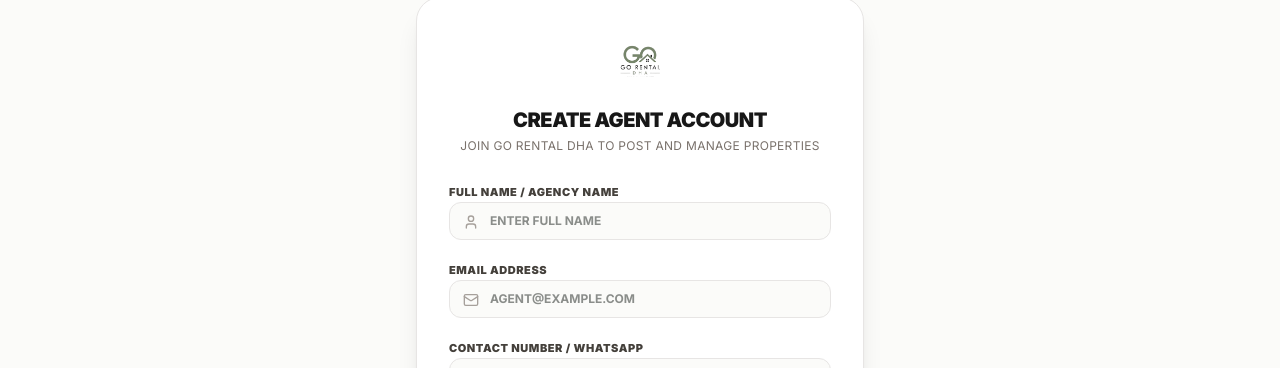
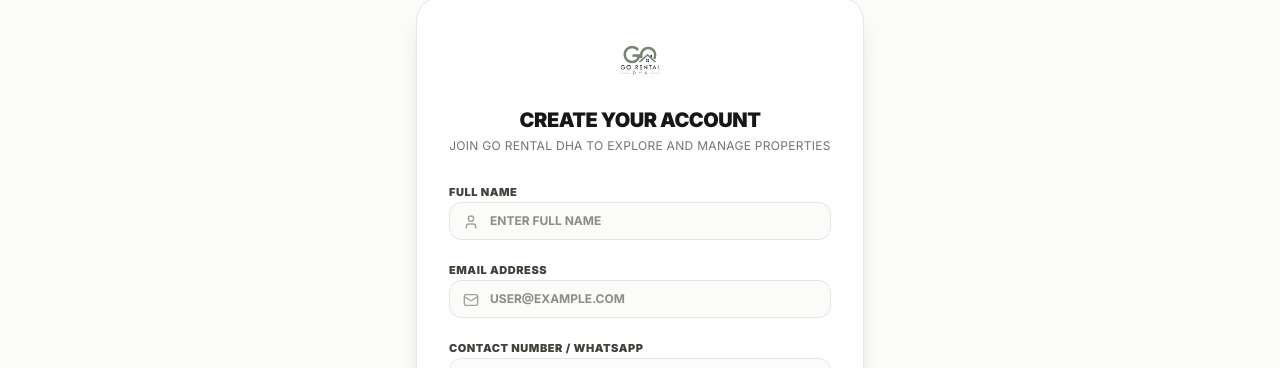
Before and after one commit to Muhammadzaid890/GO-RENTAL, a Next.js app: page /signup in a window 1280 px wide. Shown: the part 169-537 px from the top of the page. Built offline with nearby package versions, Linux system fonts and the light colour scheme; no server answers.

Commit message:
Remove agent role toggle from signup, default new registrations to client role

```diff
--- a/src/app/signup/page.tsx
+++ b/src/app/signup/page.tsx
@@ -15,7 +15,7 @@ export default function SignupPage() {
     name: "",
     email: "",
     phone: "",
-    role: "AGENT",
+    role: "USER", // Default har koi Client (USER) banega
   });
 
   const handleSubmit = async (e: React.FormEvent) => {
@@ -24,7 +24,8 @@ export default function SignupPage() {
     setError("");
 
     try {
-      const res = await registerUser(formData);
+      // Form data hamesha role: "USER" ke sath submit hoga
+      const res = await registerUser({ ...formData, role: "USER" });
       if (res.success) {
         router.push("/dashboard/my-ads");
       } else {
@@ -41,7 +42,7 @@ export default function SignupPage() {
     <div className="min-h-[85vh] flex items-center justify-center px-4 py-12">
       <div className="w-full max-w-md bg-white rounded-3xl border border-stone-200 p-6 sm:p-8 shadow-xl space-y-6">
 
-        {/* LOGO CONTAINER - Transparent with No Background */}
+        {/* LOGO CONTAINER */}
         <div className="flex flex-col items-center justify-center text-center space-y-3">
           <Link href="/" className="inline-block transition-transform hover:scale-105">
             <img
@@ -52,10 +53,10 @@ export default function SignupPage() {
           </Link>
           <div>
             <h1 className="text-xl font-black uppercase text-[#171717] tracking-tight">
-              CREATE AGENT ACCOUNT
+              CREATE YOUR ACCOUNT
             </h1>
             <p className="text-xs text-stone-500 uppercase tracking-wide mt-1">
-              JOIN GO RENTAL DHA TO POST AND MANAGE PROPERTIES
+              JOIN GO RENTAL DHA TO EXPLORE AND MANAGE PROPERTIES
             </p>
           </div>
         </div>
@@ -73,7 +74,7 @@ export default function SignupPage() {
           {/* Full Name */}
           <div className="space-y-1">
             <label className="text-[11px] font-black uppercase text-stone-700 tracking-wider">
-              FULL NAME / AGENCY NAME
+              FULL NAME
             </label>
             <div className="relative">
               <input
@@ -97,7 +98,7 @@ export default function SignupPage() {
               <input
                 type="email"
                 required
-                placeholder="AGENT@EXAMPLE.COM"
+                placeholder="USER@EXAMPLE.COM"
                 value={formData.email}
                 onChange={(e) => setFormData({ ...formData, email: e.target.value })}
                 className="w-full pl-10 pr-4 py-2.5 bg-[#FBFBF9] border border-stone-200 rounded-xl text-xs font-bold outline-none focus:border-[#657A68]"
@@ -123,7 +124,6 @@ export default function SignupPage() {
               <Phone className="w-4 h-4 text-stone-400 absolute left-3.5 top-3 pointer-events-none" />
             </div>
           </div>
-
 
           {/* Submit Button */}
           <button
```
